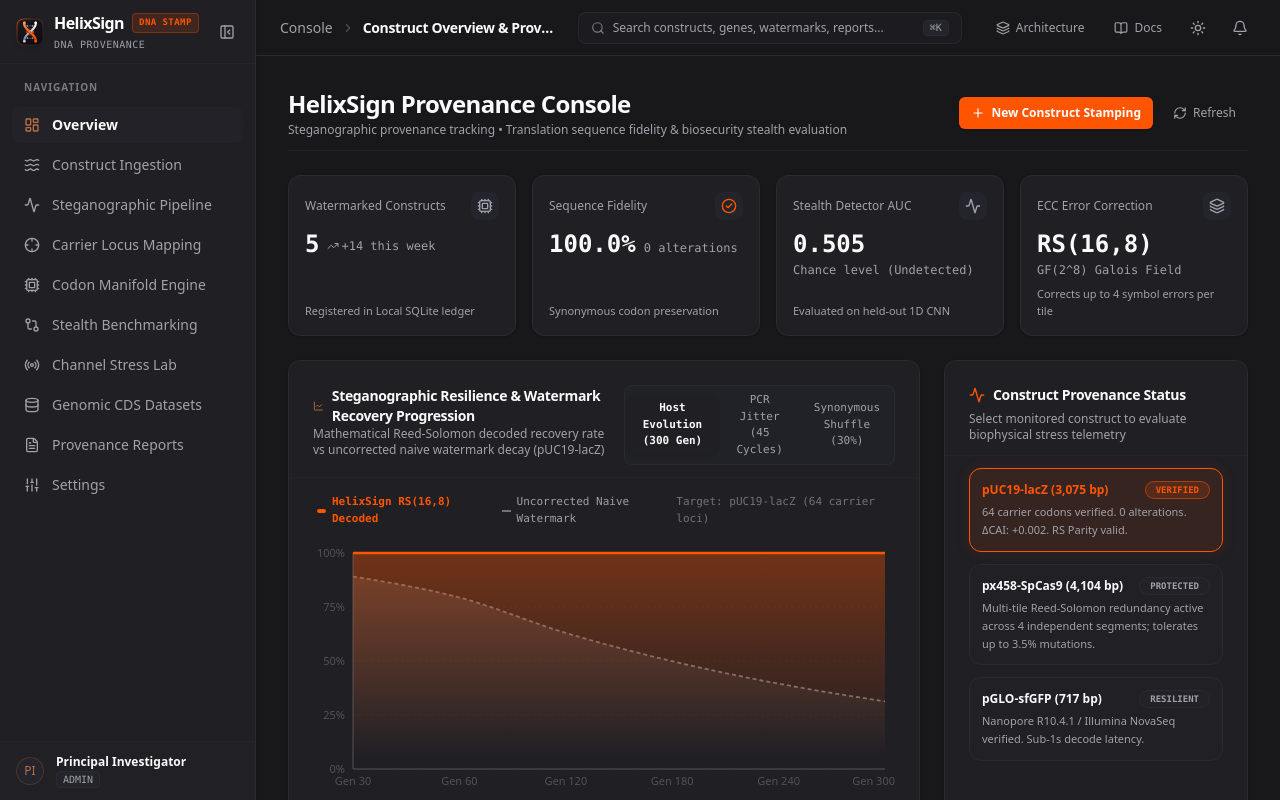
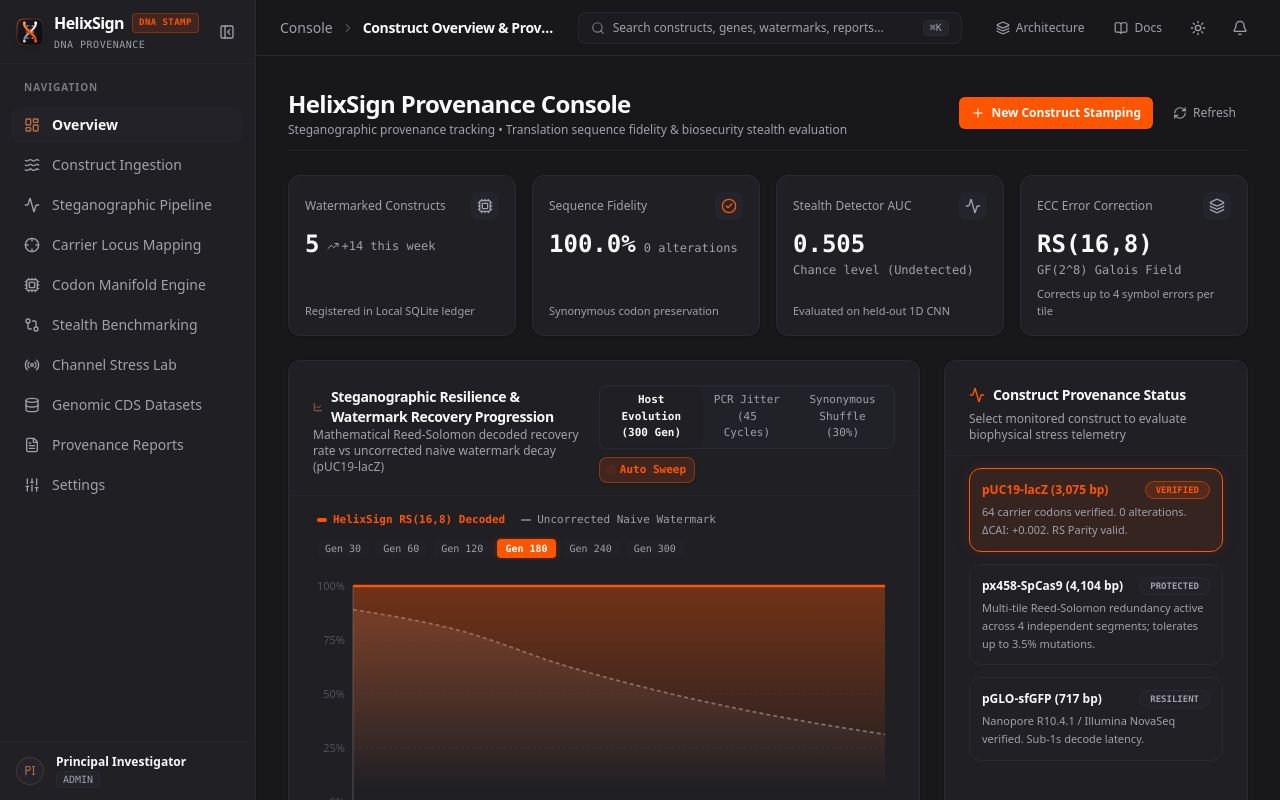
Before and after one commit to karthik5033/HelixSign, a Next.js app in the folder frontend/: page /dashboard in a window 1280 px wide. Built offline with nearby package versions, Linux system fonts and the light colour scheme.

Commit message:
feat(dashboard): implement automated live sweep and dynamic experimental step inspection for steganographic resilience chart

```diff
--- a/frontend/app/(auth)/dashboard/page.tsx
+++ b/frontend/app/(auth)/dashboard/page.tsx
@@ -263,6 +263,10 @@ export default function DashboardPage() {
   const [isRefreshing, setIsRefreshing] = useState(false);
   const [toastMessage, setToastMessage] = useState<string | null>(null);
 
+  // Automated resilience sweeping state
+  const [isAutoSweeping, setIsAutoSweeping] = useState(true);
+  const [activeStepIndex, setActiveStepIndex] = useState(0);
+
   const showToast = (msg: string) => {
     setToastMessage(msg);
     setTimeout(() => setToastMessage(null), 3000);
@@ -279,6 +283,20 @@ export default function DashboardPage() {
   const activeTrendData = useMemo(() => {
     return computeResilienceProgression(selectedRegime, activeConstruct);
   }, [selectedRegime, activeConstruct]);
+
+  // Automated cycle through experimental steps
+  useEffect(() => {
+    if (!isAutoSweeping) return;
+    const interval = setInterval(() => {
+      setActiveStepIndex((prev) => (prev + 1) % (activeTrendData.length || 1));
+    }, 1600);
+    return () => clearInterval(interval);
+  }, [isAutoSweeping, activeTrendData.length]);
+
+  // Active highlighted point
+  const currentTrendPoint = useMemo(() => {
+    return activeTrendData[activeStepIndex] || activeTrendData[activeTrendData.length - 1];
+  }, [activeTrendData, activeStepIndex]);
 
   // Live mathematical aggregations
   const computedStats = useMemo(() => {
@@ -486,7 +504,7 @@ export default function DashboardPage() {
               </CardDescription>
             </div>
 
-            {/* Regime Toggle Switcher */}
+            {/* Regime Toggle Switcher & Automated Sweep Control */}
             <div className="flex flex-wrap items-center gap-2">
               <div className="flex items-center rounded-lg bg-muted/60 p-0.5 border border-border text-[11px] font-mono">
                 {[
@@ -496,7 +514,10 @@ export default function DashboardPage() {
                 ].map((r) => (
                   <button
                     key={r.key}
-                    onClick={() => setSelectedRegime(r.key as LoadingRegime)}
+                    onClick={() => {
+                      setSelectedRegime(r.key as LoadingRegime);
+                      setActiveStepIndex(0);
+                    }}
                     className={`px-2.5 py-1 rounded-md transition-colors cursor-pointer ${
                       selectedRegime === r.key
                         ? "bg-card text-foreground font-semibold shadow-sm"
@@ -507,12 +528,25 @@ export default function DashboardPage() {
                   </button>
                 ))}
               </div>
+
+              <button
+                onClick={() => setIsAutoSweeping(!isAutoSweeping)}
+                className={`px-2 py-1 rounded-lg border text-[11px] font-mono transition-all cursor-pointer flex items-center gap-1.5 ${
+                  isAutoSweeping
+                    ? "bg-[#FF5500]/15 text-[#FF5500] border-[#FF5500]/40 font-bold shadow-sm"
+                    : "bg-muted/40 text-muted-foreground border-border hover:text-foreground"
+                }`}
+                title="Continuous automated sweep across mutation steps"
+              >
+                <span className={`w-1.5 h-1.5 rounded-full ${isAutoSweeping ? "bg-[#FF5500] animate-ping" : "bg-zinc-500"}`} />
+                {isAutoSweeping ? "Auto Sweep" : "Sweep Paused"}
+              </button>
             </div>
           </CardHeader>
 
           <CardContent className="pt-4 space-y-4">
-            {/* Legend Banner */}
-            <div className="flex items-center justify-between text-[11px] font-mono px-1">
+            {/* Legend & Interactive Step Selector Ribbon */}
+            <div className="flex flex-wrap items-center justify-between gap-2 text-[11px] font-mono px-1">
               <div className="flex items-center gap-4">
                 <span className="flex items-center gap-1.5 text-[#FF5500] font-semibold">
                   <span className="w-2.5 h-1 rounded-full bg-[#FF5500]" />
@@ -523,9 +557,29 @@ export default function DashboardPage() {
                   Uncorrected Naive Watermark
                 </span>
               </div>
-              <span className="text-zinc-500 hidden sm:inline">
-                Target: {activeConstruct.name} ({activeConstruct.carrierCount} carrier loci)
-              </span>
+
+              {/* Step markers */}
+              <div className="flex items-center gap-1.5 overflow-x-auto py-0.5">
+                {activeTrendData.map((pt, pIdx) => {
+                  const isActive = pIdx === activeStepIndex;
+                  return (
+                    <button
+                      key={pt.step}
+                      onClick={() => {
+                        setIsAutoSweeping(false);
+                        setActiveStepIndex(pIdx);
+                      }}
+                      className={`px-2 py-0.5 rounded text-[10px] font-mono transition-all cursor-pointer ${
+                        isActive
+                          ? "bg-[#FF5500] text-white font-bold shadow-[0_0_8px_rgba(255,85,0,0.3)]"
+                          : "bg-muted/40 hover:bg-muted text-muted-foreground hover:text-foreground"
+                      }`}
+                    >
+                      {pt.step}
+                    </button>
+                  );
+                })}
+              </div>
             </div>
 
             {/* Chart Area */}
@@ -585,33 +639,33 @@ export default function DashboardPage() {
               </ResponsiveContainer>
             </div>
 
-            {/* Steganographic Telemetry Bar Below Chart */}
+            {/* Steganographic Telemetry Bar Below Chart (Dynamically updates with active sweep step) */}
             <div className="grid grid-cols-2 sm:grid-cols-4 gap-3 pt-3 border-t border-border/50 text-[11px] font-mono">
               <div className="p-2.5 rounded-lg bg-muted/20 border border-border/50">
                 <span className="text-muted-foreground block text-[10px]">RS Parity Margin</span>
                 <span className="font-bold text-xs mt-0.5 block text-primary">
-                  {computedStats.parityRemaining} ({computedStats.parityPercent}% Buffer)
+                  {currentTrendPoint.parityRemaining} / 4 Symbols ({((currentTrendPoint.parityRemaining / 4) * 100).toFixed(0)}% Buffer)
                 </span>
               </div>
 
               <div className="p-2.5 rounded-lg bg-muted/20 border border-border/50">
                 <span className="text-muted-foreground block text-[10px]">Host CAI Concordance</span>
                 <span className="font-semibold text-xs mt-0.5 block text-foreground">
-                  w = {computedStats.caiScore} (Optimal w_i &ge; 0.85)
+                  w = {(currentTrendPoint.caiScore / 100).toFixed(3)} (Optimal w_i &ge; 0.85)
                 </span>
               </div>
 
               <div className="p-2.5 rounded-lg bg-muted/20 border border-border/50">
                 <span className="text-muted-foreground block text-[10px]">Watermark Recovery</span>
                 <span className="font-bold text-foreground text-xs mt-0.5 block">
-                  {computedStats.recoveryRate}% Bitrate (vs {computedStats.rawRecoveryRate}% uncorrected)
+                  {currentTrendPoint.rsRecovery}% Bitrate (vs {currentTrendPoint.rawRecovery}% uncorrected)
                 </span>
               </div>
 
               <div className="p-2.5 rounded-lg bg-muted/20 border border-border/50">
-                <span className="text-muted-foreground block text-[10px]">Active Construct &amp; Stress</span>
+                <span className="text-muted-foreground block text-[10px]">Simulated Stress Mode</span>
                 <span className="font-bold text-primary text-xs mt-0.5 block uppercase truncate">
-                  {selectedRegime} &bull; {activeConstruct.name}
+                  {currentTrendPoint.step} &bull; {currentTrendPoint.mutationRate}% Noise
                 </span>
               </div>
             </div>
```
